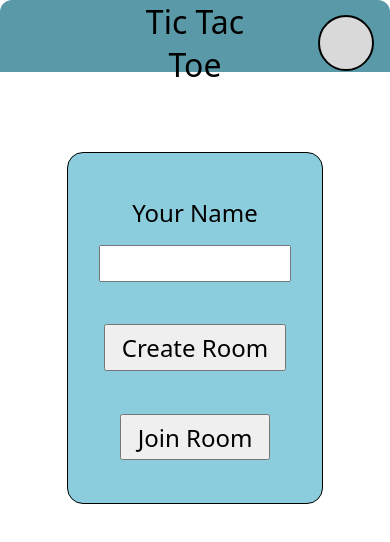
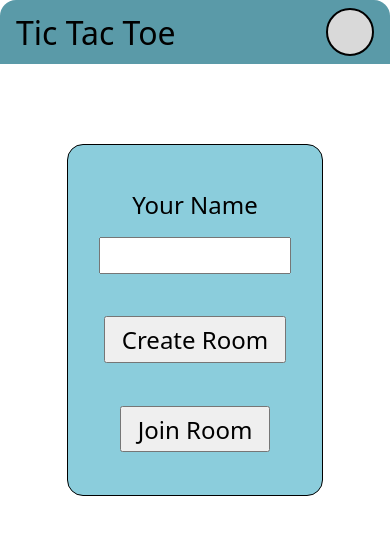
Before and after one commit to bittukumarthakur/ttt-frontend-in-react, a React (Create React App) app: page / in a window 390 px wide. Shown: the top 542 px of the page. Built offline with nearby package versions, Linux system fonts and the light colour scheme.

Commit message:
make header-bar responsive

```diff
--- a/package.json
+++ b/package.json
@@ -39,5 +39,5 @@
       "last 1 safari version"
     ]
   },
-  "proxy": "https://ttt-backend-in-java.onrender.com"
+  "proxy": "http://localhost:8080"
 }
--- a/src/component/header.jsx
+++ b/src/component/header.jsx
@@ -1,26 +1,10 @@
 const UserIcon = ({ roomId }) => {
-  const style = {
-    background: "rgba(217, 217, 217, 1)",
-    height: "3.5rem",
-    width: "3.5rem",
-    border: "2px solid black",
-    borderRadius: "50%",
-    marginRight: "1rem",
-  };
-
   return (
-    <div
-      style={{
-        display: "flex",
-        alignItems: "center",
-        gap: "1rem",
-        justifyContent: "flex-end",
-      }}
-    >
+    <div className="userIconContainer">
       <span style={{ fontSize: "1.5rem" }}>
         {roomId ? `Room Id: ${roomId}` : ""}
       </span>
-      <div style={style}></div>
+      <div className="userIcon"></div>
     </div>
   );
 };
@@ -36,12 +20,13 @@ const HeaderBar = ({ roomId }) => {
   };
 
   return (
-    <header style={style}>
+    <header className="headerBar">
       <span
         style={{
           fontSize: "2rem",
           textAlign: "center",
           gridColumnStart: "2",
+          padding: "1rem",
         }}
       >
         Tic Tac Toe
--- a/src/style/component-style.css
+++ b/src/style/component-style.css
@@ -104,3 +104,36 @@ button {
   align-items: center;
   height: 85%;
 }
+
+.userIcon {
+  background: rgb(217, 217, 217, 1);
+  height: 3rem;
+  aspect-ratio: 1;
+  border: 2px solid black;
+  border-radius: 50%;
+  margin-right: 1rem;
+}
+
+.userIconContainer {
+  display: flex;
+  align-items: center;
+  gap: 1rem;
+  justify-content: flex-end;
+}
+
+.headerBar {
+  display: inline-grid;
+  grid-template-columns: 1fr 1fr 1fr;
+  background: rgba(90, 154, 168, 1);
+  border-radius: 1rem 1rem 0rem 0rem;
+  height: 4rem;
+  width: 100%;
+  align-items: center;
+}
+
+@media (max-width: 430px) {
+  .headerBar {
+    display: flex;
+    justify-content: space-between;
+  }
+}
```
